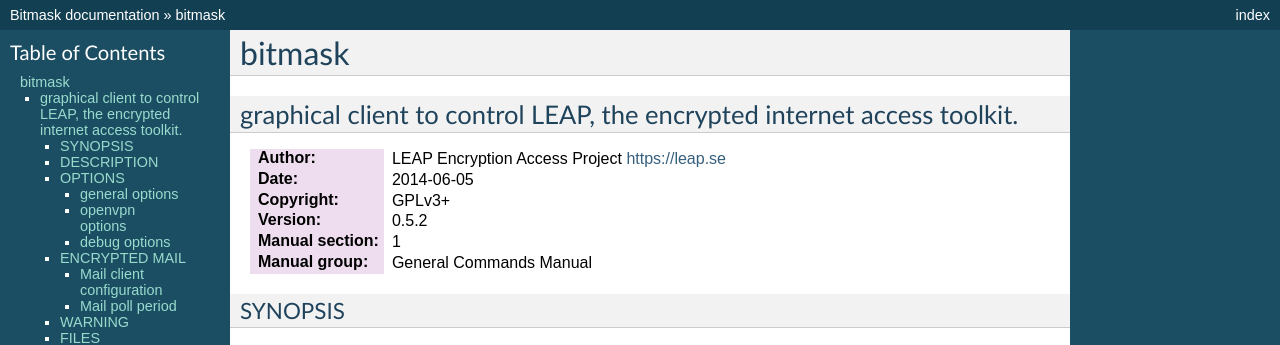
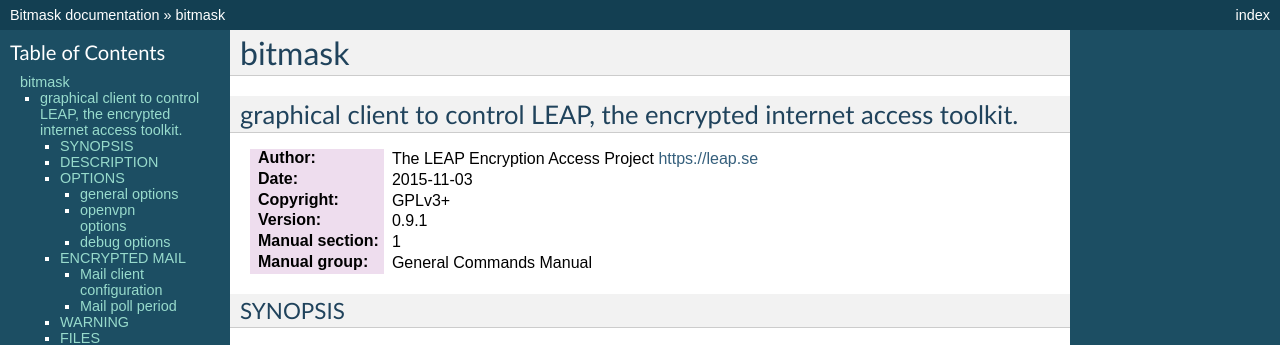
Before and after one commit to leapcode/bitmask_client, a Sphinx documentation site: the page built from docs/man/bitmask.1.rst, in a window 1280 px wide and 900 px high. Shown: the top 345 px of the window. Built offline with Sphinx 7.4.7, drawn with Linux system fonts in a browser that asks for light colours; some of the changed text lies outside the part shown.

Commit message:
[docs] update manpages

```diff
--- a/docs/man/bitmask.1.rst
+++ b/docs/man/bitmask.1.rst
@@ -6,10 +6,10 @@
 graphical client to control LEAP, the encrypted internet access toolkit.
 ------------------------------------------------------------------------
 
-:Author: LEAP Encryption Access Project https://leap.se
-:Date:   2014-06-05
+:Author: The LEAP Encryption Access Project https://leap.se
+:Date:   2015-11-03
 :Copyright: GPLv3+
-:Version: 0.5.2
+:Version: 0.9.1
 :Manual section: 1
 :Manual group: General Commands Manual
 
@@ -108,4 +108,4 @@
 BUGS
 ====
 
-Please report any bugs to https://leap.se/code
+Please report any bugs to https://leap.se/code/projects/report-issues
```
Also changed, not shown: docs/man/bitmask-root.1.rst (+5 -5 lines).
